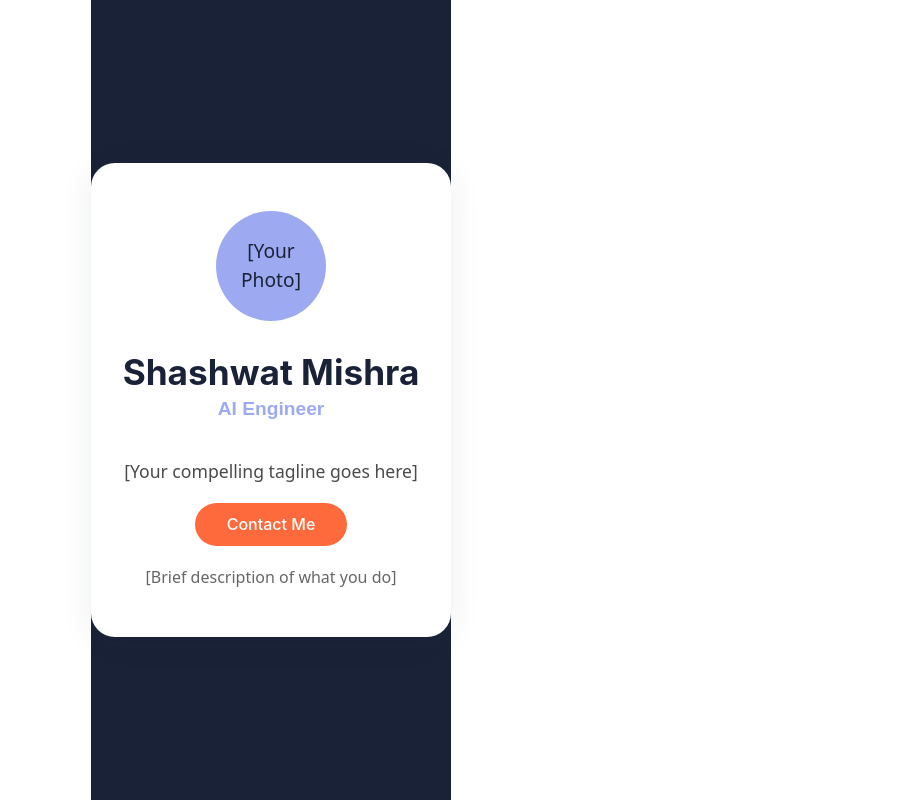
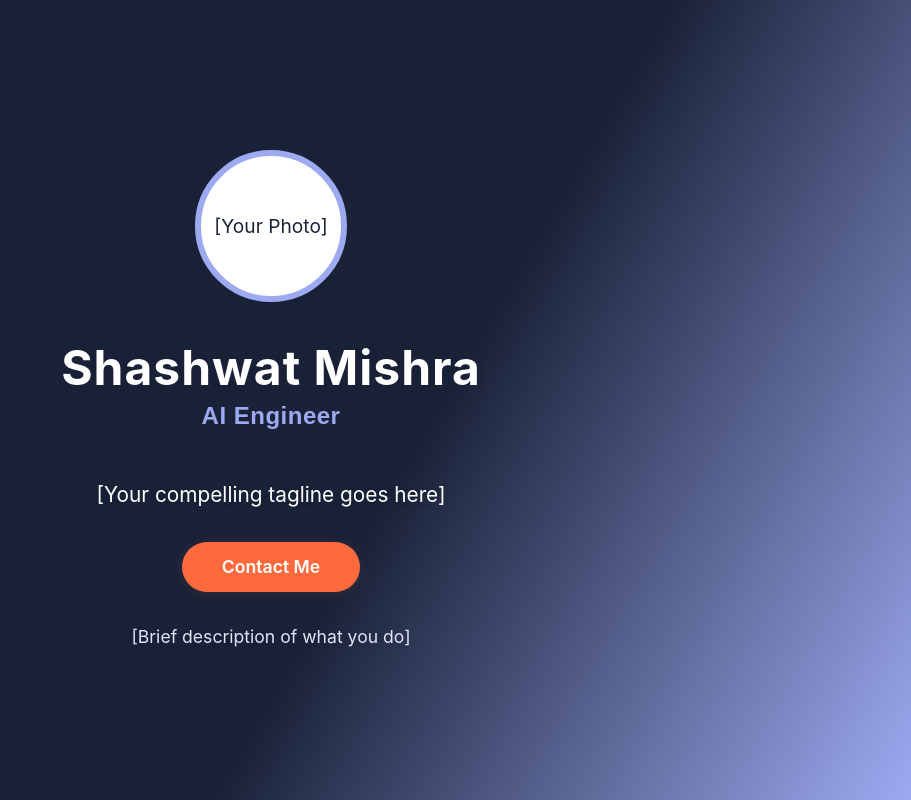
Before and after one commit to StrikerSam-Ai/Portfolio, a React (Vite) app: page / in a window 1280 px wide. Shown: the whole page, without its empty margins (369-1280 px from the left). Built offline with nearby package versions, Linux system fonts and the light colour scheme.

Commit message:
Make Hero section full screen, elegant, and visually pleasing

```diff
--- a/src/App.css
+++ b/src/App.css
@@ -1,59 +1,73 @@
 /* Reset and base styles */
+html, body, #root {
+  height: 100%;
+  margin: 0;
+  padding: 0;
+  font-family: 'Inter', 'Source Sans Pro', Arial, sans-serif;
+}
+
 #root {
   min-height: 100vh;
-  margin: 0 auto;
-  padding: 0;
-  text-align: center;
+  width: 100vw;
   display: flex;
   align-items: center;
   justify-content: center;
-  background: #1A2238;
+  background: linear-gradient(120deg, #1A2238 60%, #9DAAF2 100%);
 }
 
 .hero-section {
-  background: #fff;
-  border-radius: 1.5rem;
-  padding: 3rem 2rem;
-  box-shadow: 0 4px 32px rgba(26,34,56,0.08);
-  max-width: 420px;
-  width: 100%;
-  margin: 2rem auto;
+  width: 100vw;
+  min-height: 100vh;
   display: flex;
   flex-direction: column;
   align-items: center;
+  justify-content: center;
+  background: transparent;
+  padding: 0 1.5rem;
+  box-sizing: border-box;
 }
 
 .hero-photo {
-  width: 110px;
-  height: 110px;
-  background: #9DAAF2;
+  width: 140px;
+  height: 140px;
+  background: #fff;
   border-radius: 50%;
-  margin-bottom: 1.5rem;
+  margin-bottom: 2rem;
   display: flex;
   align-items: center;
   justify-content: center;
   font-size: 1.2rem;
   color: #1A2238;
+  box-shadow: 0 4px 32px rgba(26,34,56,0.10);
+  border: 6px solid #9DAAF2;
 }
 
 .hero-name {
   font-family: 'Inter', sans-serif;
-  font-size: 2.2rem;
-  color: #1A2238;
+  font-size: 3rem;
+  color: #fff;
   margin: 0.5rem 0 0.2rem 0;
+  letter-spacing: 1px;
+  font-weight: 700;
+  text-shadow: 0 2px 8px rgba(26,34,56,0.18);
 }
 
 .hero-title {
   font-family: 'Source Sans Pro', sans-serif;
-  font-size: 1.2rem;
+  font-size: 1.5rem;
   color: #9DAAF2;
-  margin: 0 0 1rem 0;
+  margin: 0 0 1.5rem 0;
+  font-weight: 600;
+  letter-spacing: 0.5px;
 }
 
 .hero-tagline {
-  font-size: 1.1rem;
-  color: #4B4B4B;
-  margin-bottom: 1.2rem;
+  font-size: 1.3rem;
+  color: #fff;
+  margin-bottom: 2rem;
+  max-width: 600px;
+  text-align: center;
+  text-shadow: 0 2px 8px rgba(26,34,56,0.10);
 }
 
 .hero-cta {
@@ -61,19 +75,41 @@
   color: #fff;
   border: none;
   border-radius: 2rem;
-  padding: 0.7rem 2rem;
-  font-size: 1rem;
+  padding: 0.9rem 2.5rem;
+  font-size: 1.1rem;
   font-family: 'Inter', sans-serif;
   cursor: pointer;
-  margin-bottom: 1.2rem;
-  transition: background 0.2s;
+  margin-bottom: 2rem;
+  font-weight: 600;
+  box-shadow: 0 2px 12px rgba(255,106,61,0.10);
+  transition: background 0.2s, transform 0.2s;
 }
 .hero-cta:hover {
   background: #e05a2d;
+  transform: translateY(-2px) scale(1.04);
 }
 
 .hero-description {
-  color: #666;
-  font-size: 1rem;
+  color: #e0e6f7;
+  font-size: 1.1rem;
   margin: 0;
+  max-width: 540px;
+  text-align: center;
+  text-shadow: 0 2px 8px rgba(26,34,56,0.10);
 }
+
+@media (max-width: 600px) {
+  .hero-name {
+    font-size: 2rem;
+  }
+  .hero-title {
+    font-size: 1.1rem;
+  }
+  .hero-photo {
+    width: 90px;
+    height: 90px;
+  }
+  .hero-section {
+    padding: 0 0.5rem;
+  }
+}
```
